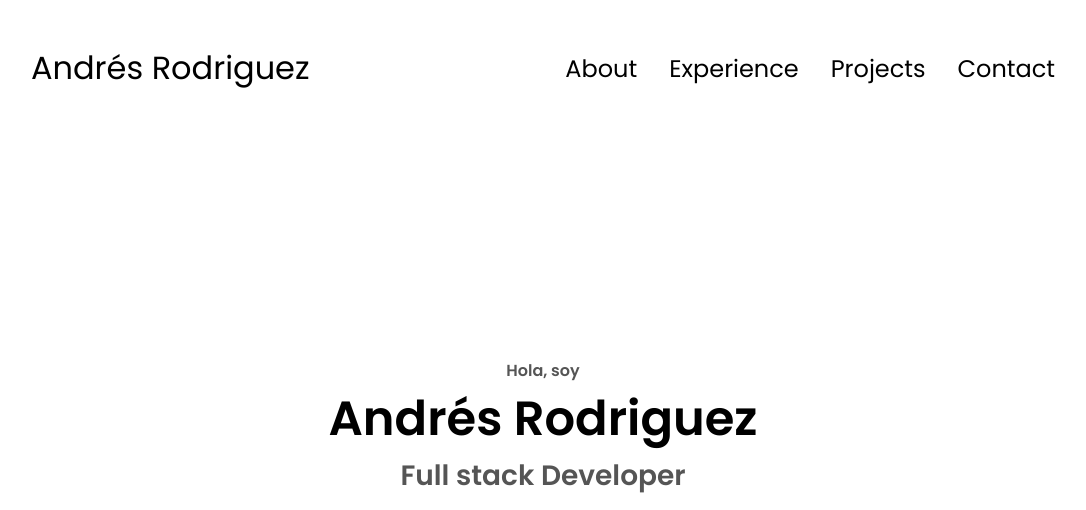
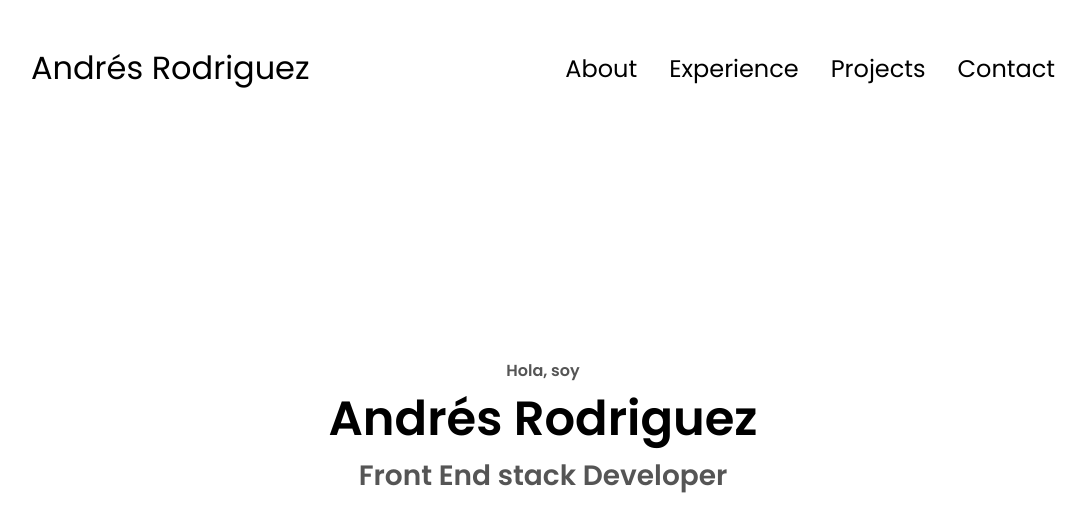
Before and after one commit to Drezxzx/portfolio, a plain HTML site: page index.html in a window 1280 px wide. Shown: the top 510 px of the page, without its empty margins (97-1183 px from the left). Drawn offline with Linux system fonts and the light colour scheme.

Commit message:
Update index.html

```diff
--- a/index.html
+++ b/index.html
@@ -40,7 +40,7 @@
       <div class="section__text">
         <p class="section__text__p1">Hola, soy</p>
         <h1 class="title">Andrés Rodriguez</h1>
-        <p class="section__text__p2">Full stack Developer</p>
+        <p class="section__text__p2">Front End stack Developer</p>
         <div class="btn-container">
           <button
             class="btn btn-color-2"
```
